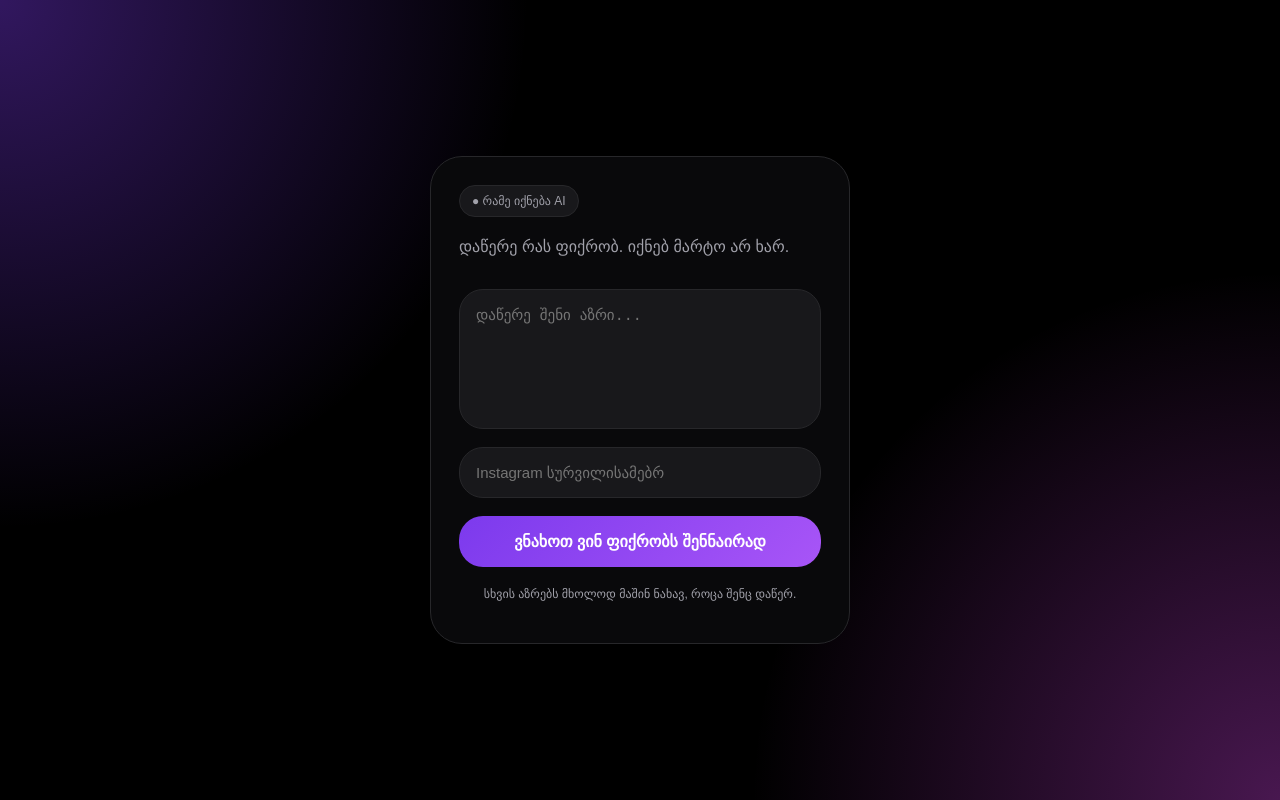
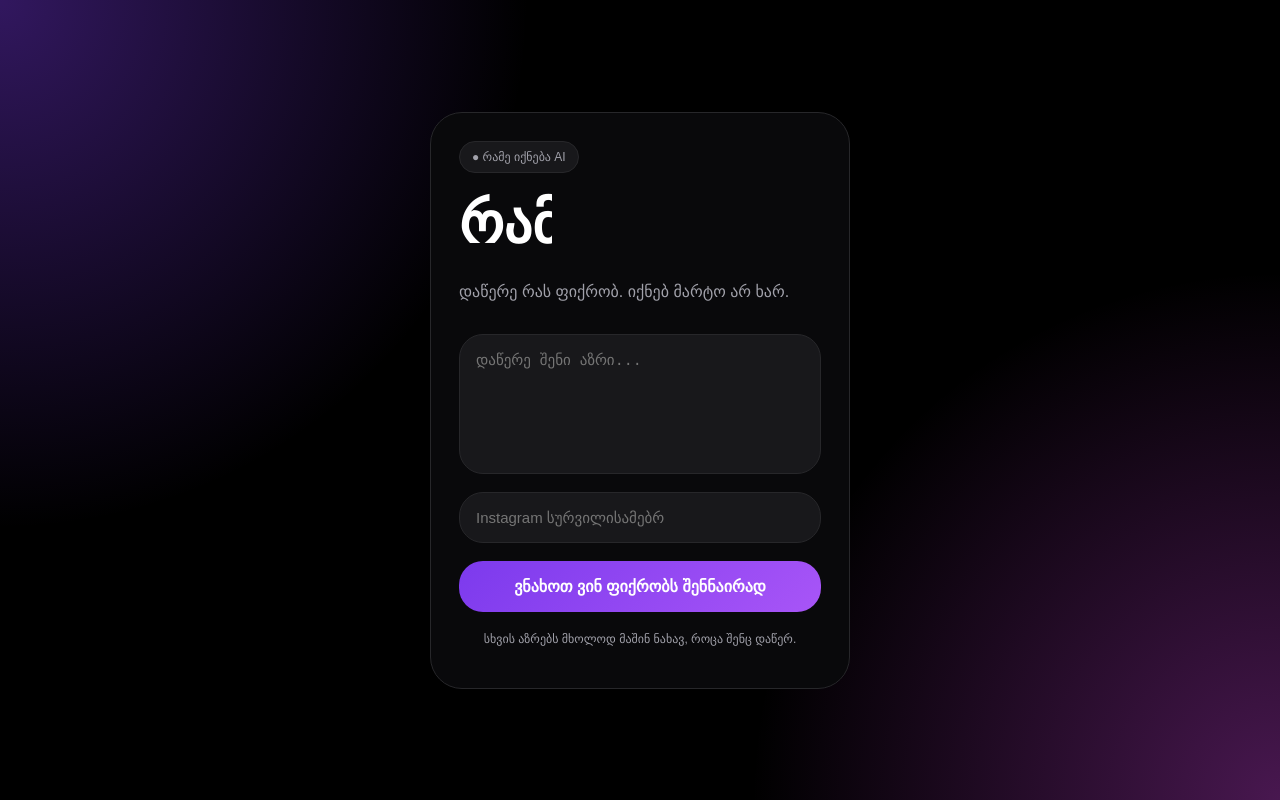
Before and after one commit to xoargadaob/rameiqneba, a React (Vite) app: page / in a window 1280 px wide. Built offline with nearby package versions, Linux system fonts and the light colour scheme.

Commit message:
Update style.css

```diff
--- a/src/style.css
+++ b/src/style.css
@@ -43,28 +43,64 @@ body {
 }
 
 .animated-title {
+  min-height: 70px;
+  margin: 18px 0 10px;
+}
+
+.typing-text::after {
+  content: "რამე იქნება";
   font-size: clamp(38px, 11vw, 56px);
   font-weight: 900;
-  margin: 18px 0 10px;
-  line-height: 1;
+  color: white;
+  border-right: 3px solid #7c3aed;
+  white-space: nowrap;
+  overflow: hidden;
+  display: inline-block;
+  width: 0;
+  animation:
+    typingCycle 10s steps(20) infinite,
+    cursorBlink 1s infinite;
 }
 
-.cursor {
-  color: #7c3aed;
-  animation: blinkCursor 1s infinite;
-}
+@keyframes typingCycle {
+  0% {
+    content: "რამე იქნება";
+    width: 0;
+  }
 
-@keyframes blinkCursor {
-  0% {
-    opacity: 1;
+  15% {
+    width: 11ch;
+  }
+
+  35% {
+    width: 11ch;
   }
 
   50% {
-    opacity: 0;
+    width: 0;
+  }
+
+  51% {
+    content: "რამე მოხდება";
+    width: 0;
+  }
+
+  66% {
+    width: 12ch;
+  }
+
+  86% {
+    width: 12ch;
   }
 
   100% {
-    opacity: 1;
+    width: 0;
+  }
+}
+
+@keyframes cursorBlink {
+  50% {
+    border-color: transparent;
   }
 }
 
```
